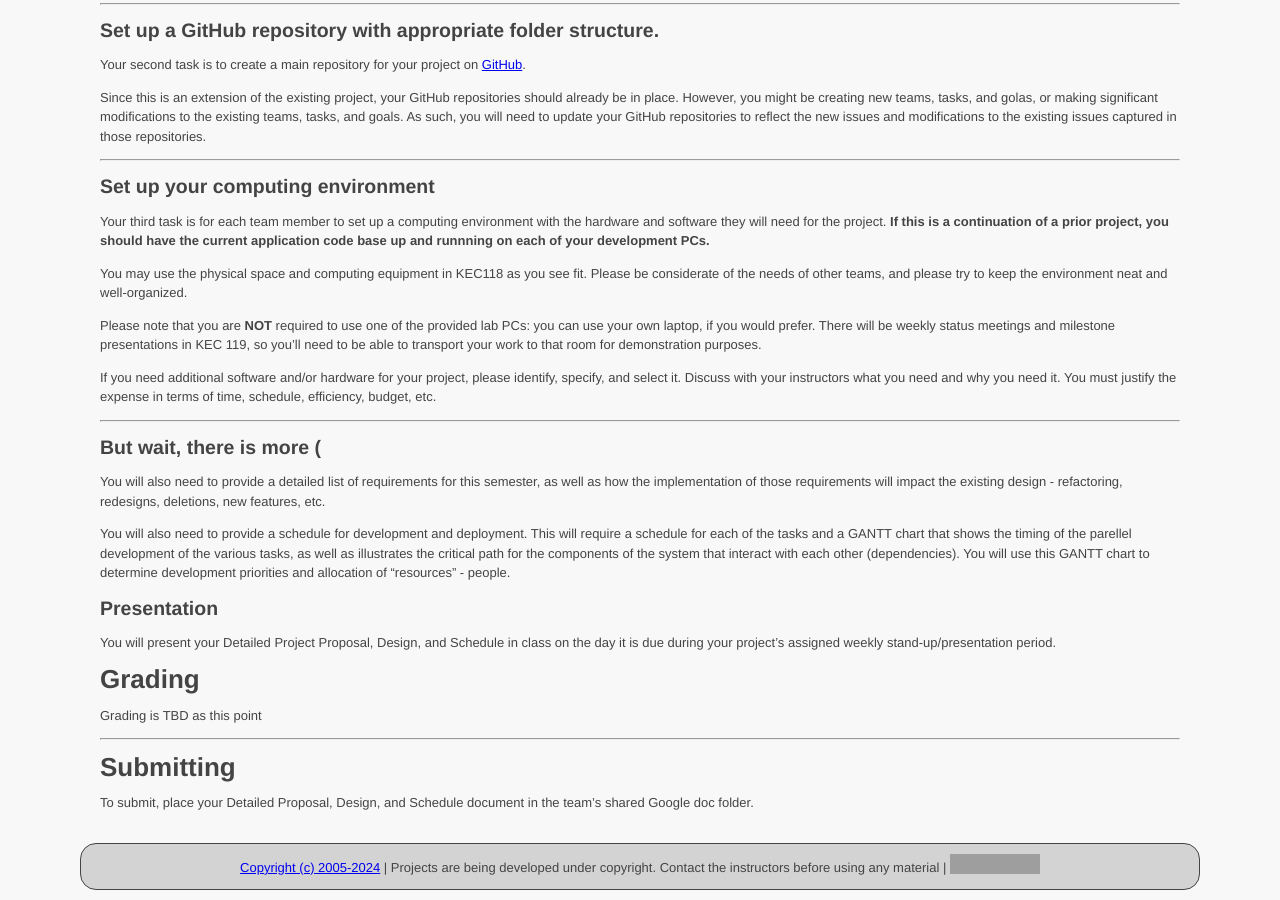
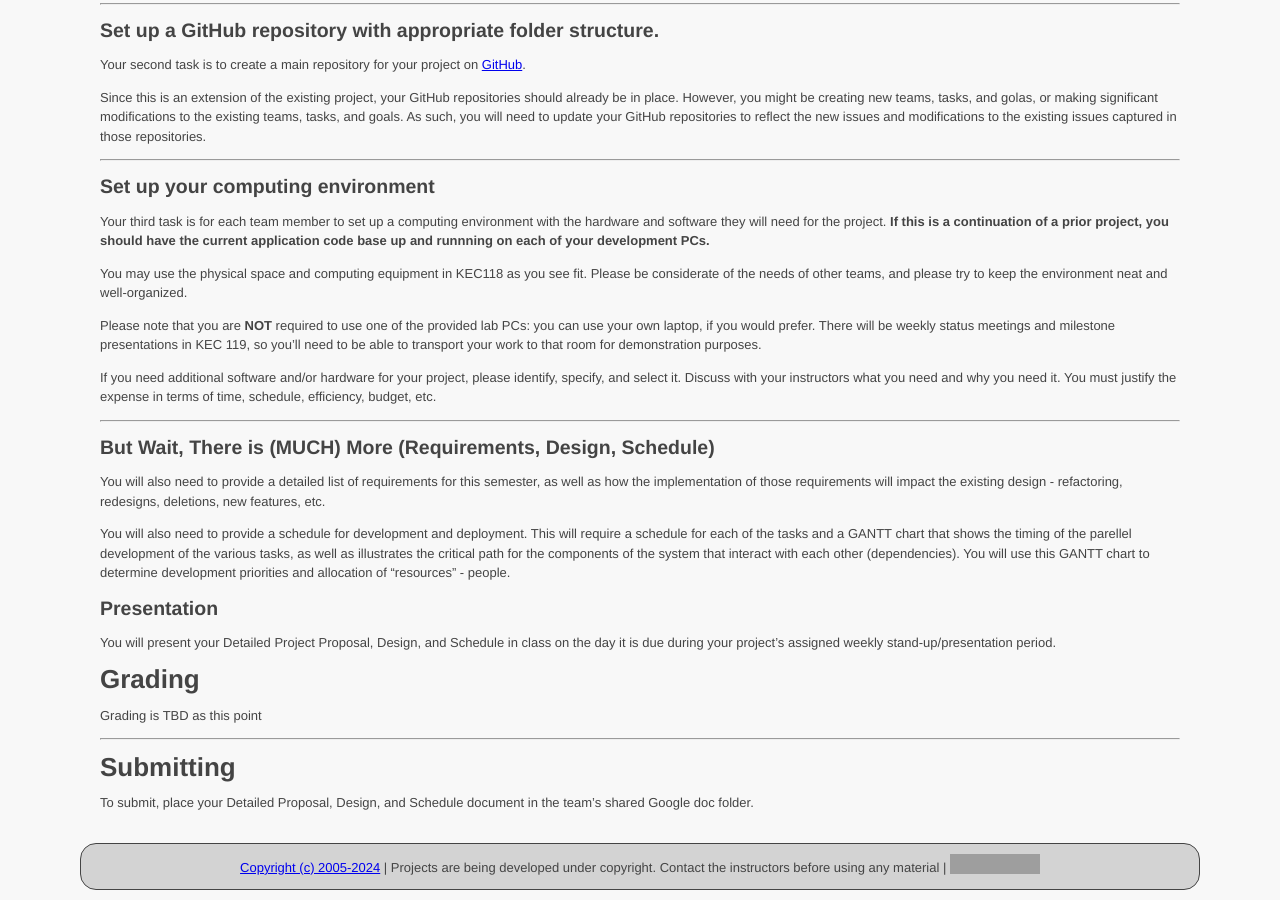
Before and after one commit to ycpcs/cs402-spring2024, a Jekyll site: the page built from assign/assign03.md, in a window 1280 px wide and 900 px high, scrolled down 802 px. Built offline with Jekyll 4.4.1, drawn with Linux system fonts in a browser that asks for light colours; grey boxes are pictures that could not be loaded.

Commit message:
minor updates

```diff
--- a/assign/assign03.md
+++ b/assign/assign03.md
@@ -65,7 +65,7 @@ If you need additional software and/or hardware for your project, please identif
 --- --- --- --- --- --- --- --- --- --- --- --- --- --- --- --- --- --- --- --- --- --- --- ---
 
 
-## But wait, there is more (
+## But Wait, There is (MUCH) More (Requirements, Design, Schedule)
 
 You will also need to provide a detailed list of requirements for this semester, as well as how the implementation of those requirements will impact the existing design - refactoring, redesigns, deletions, new features, etc.
 
```
